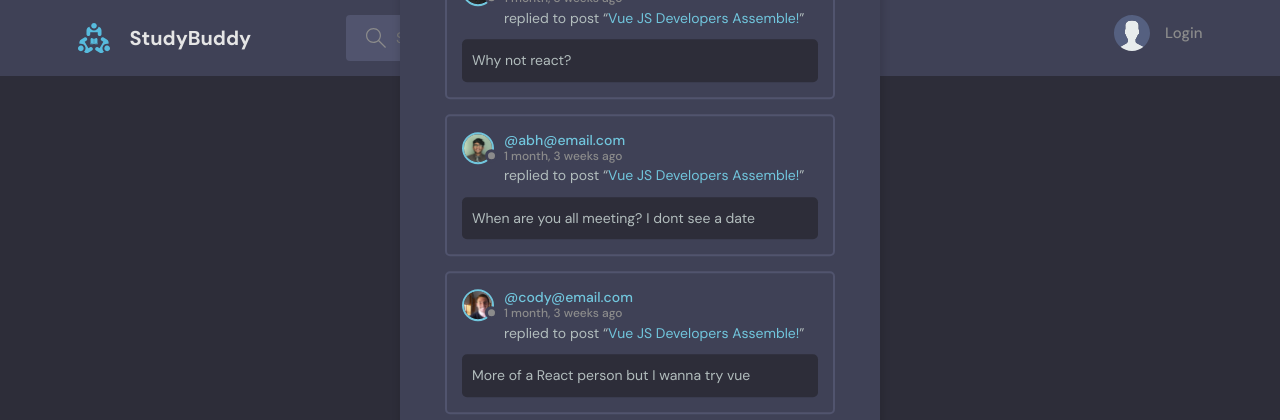
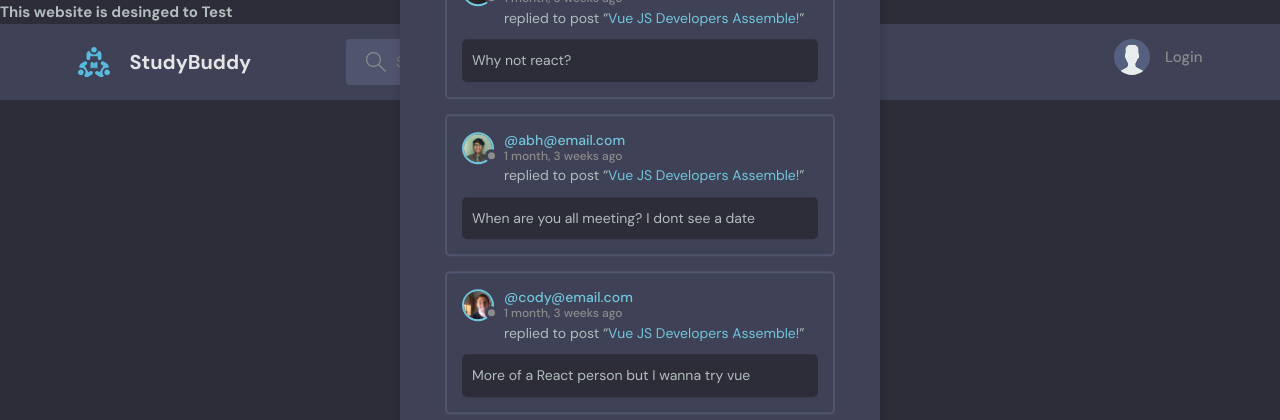
Before and after one commit to mrappipramod/StudyBud, a Django app: page /activity/ in a window 1280 px wide. Shown: the top 420 px of the page. Run offline with Django 3.2, Linux system fonts and the light colour scheme; data comes from the database, SQL or seed files in the repository.

Commit message:
Update main.html

```diff
--- a/templates/main.html
+++ b/templates/main.html
@@ -9,6 +9,7 @@
     <link rel="shortcut icon" href="assets/favicon.ico" type="image/x-icon" />
     <link rel="stylesheet" href="{% static 'styles/style.css' %}" />
     <title>StudyBuddy - Find study partners around the world!</title>
+    <h1> This website is desinged to Test </h1>
 </head>
 
 <body>
```
